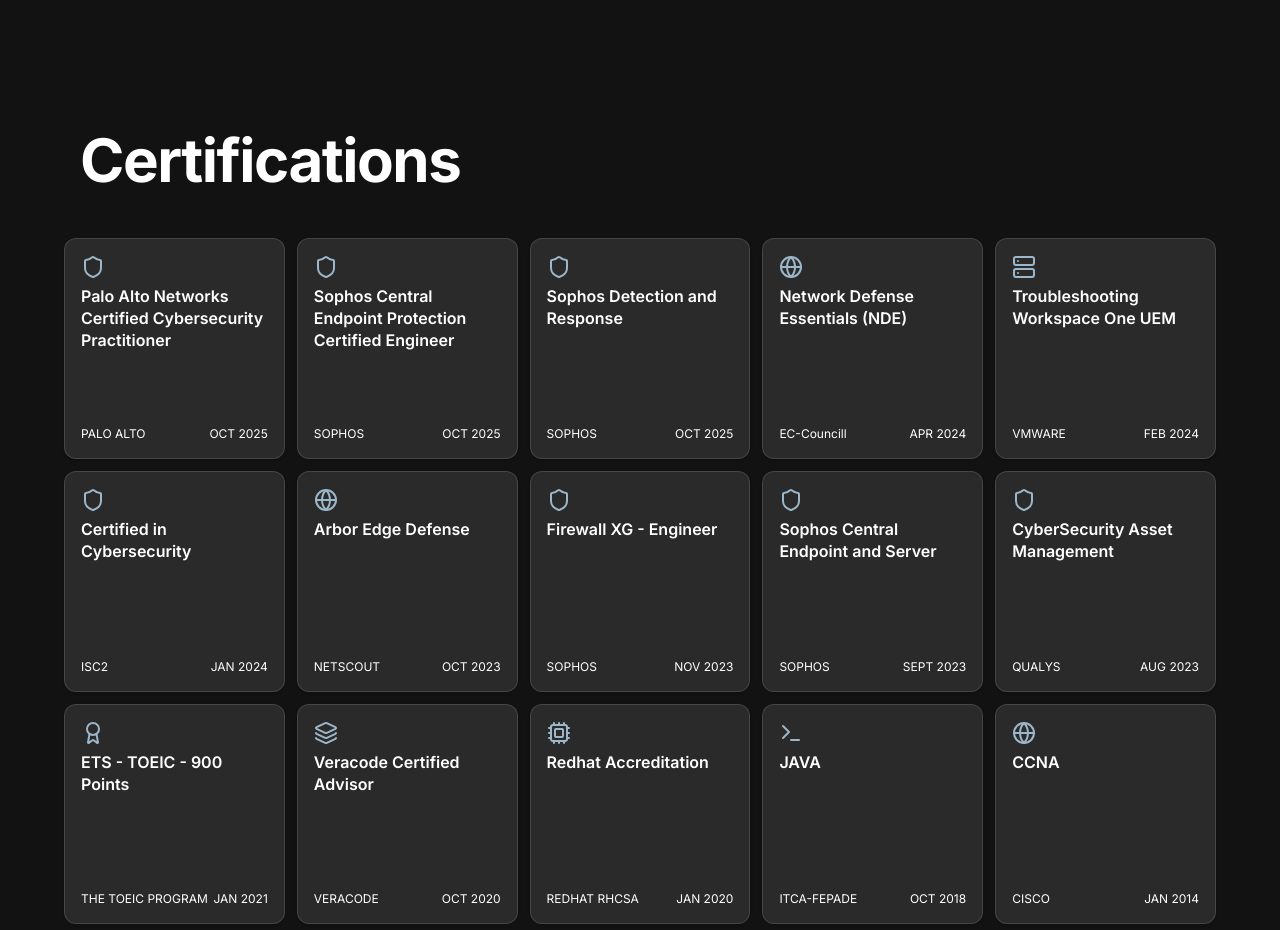
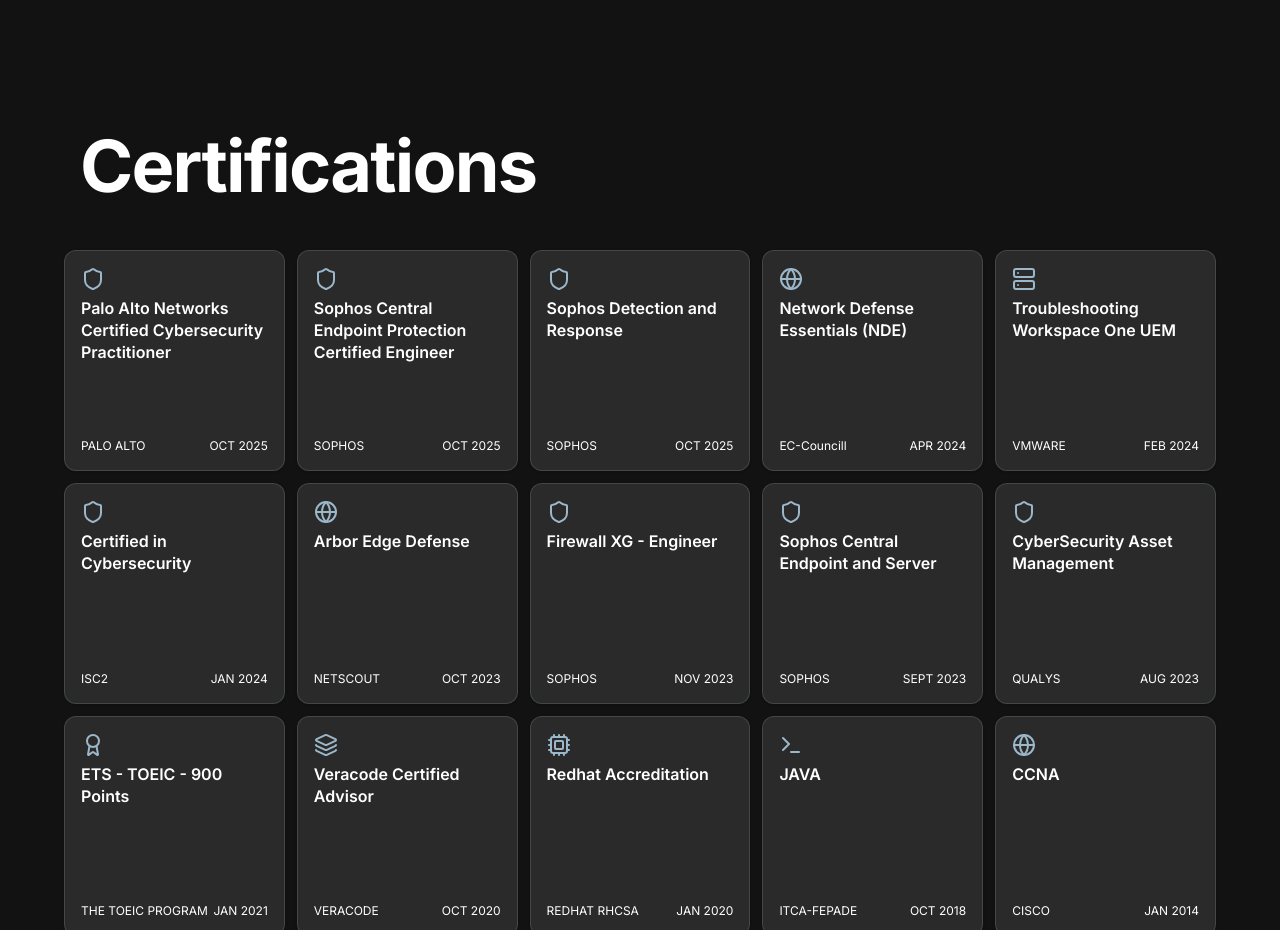
Before and after one commit to stevencampos15/NewPortfolio, a Next.js app: page / in a window 1280 px wide. Shown: the part 3580-4510 px from the top of the page. Built offline with nearby package versions, Linux system fonts and the light colour scheme.

Commit message:
Made certifications title bigger

```diff
--- a/src/components/sections/Certifications.tsx
+++ b/src/components/sections/Certifications.tsx
@@ -69,7 +69,7 @@
               animate={inView ? { opacity: 1, y: 0 } : { opacity: 0, y: 20 }}
               transition={{ duration: 0.8, ease: "easeOut" }}
             >
-              <h2 className="text-4xl md:text-6xl font-bold text-foreground tracking-tight">
+              <h2 className="text-5xl md:text-7xl font-bold text-foreground tracking-tight">
                 {t('certifications.title')}
               </h2>
             </motion.div>
```
